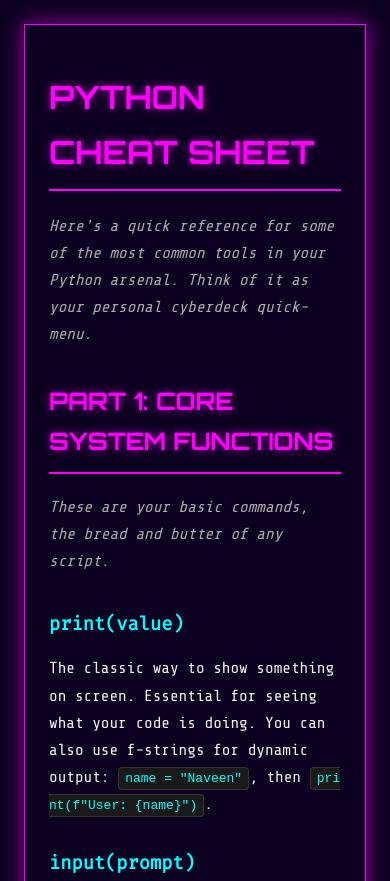
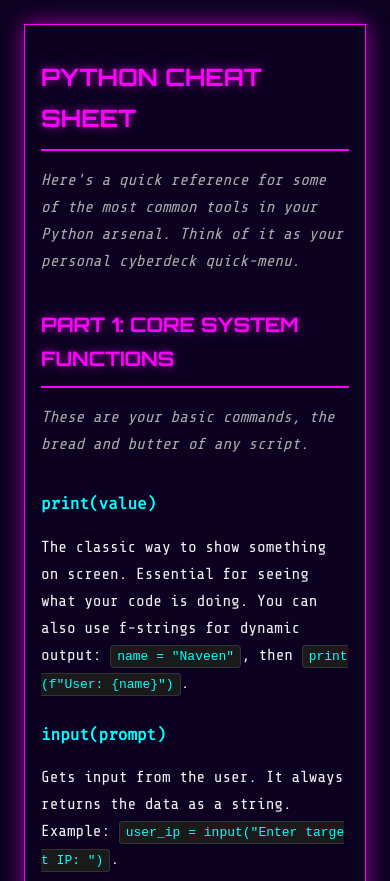
Before and after one commit to N4V33NB0S3/portfolio, a plain HTML site: page blogs/python-cheatsheet-buildin.html in a window 390 px wide. Shown: the top 881 px of the page. Drawn offline with nearby package versions, Linux system fonts and the light colour scheme.

Commit message:
Update python-cheatsheet-buildin.html
fonts size reduced and alignment

```diff
--- a/blogs/python-cheatsheet-buildin.html
+++ b/blogs/python-cheatsheet-buildin.html
@@ -24,7 +24,7 @@
             word-wrap: break-word;
         }
         .container {
-            max-width: 100%; /* Full width */
+            max-width: 100%;
             margin: auto;
             background-color: rgba(13, 2, 33, 0.8);
             padding: 1.5rem;
@@ -40,7 +40,7 @@
             text-transform: uppercase;
         }
         h3 {
-            font-family: 'Fira Code', monospace; /* Coding font for subheadings */
+            font-family: 'Fira Code', monospace;
             color: var(--secondary-color);
             margin-top: 1.5em;
             margin-bottom: 0.5em;
@@ -62,17 +62,20 @@
             margin-bottom: 1.5em;
         }
 
-        /* On very large screens, add a bit of max-width for readability */
+        /* On very large screens, constrain width */
         @media (min-width: 1400px) {
             .container {
                 max-width: 1200px;
             }
         }
 
-        /* Larger screens */
-        @media (min-width: 640px) {
+        /* Mobile view adjustments */
+        @media (max-width: 640px) {
+            h1 { font-size: 1.5rem; }
+            h2 { font-size: 1.25rem; }
+            h3 { font-size: 1rem; }
             .container {
-                padding: 2rem;
+                padding: 1rem;
             }
         }
     </style>
```
